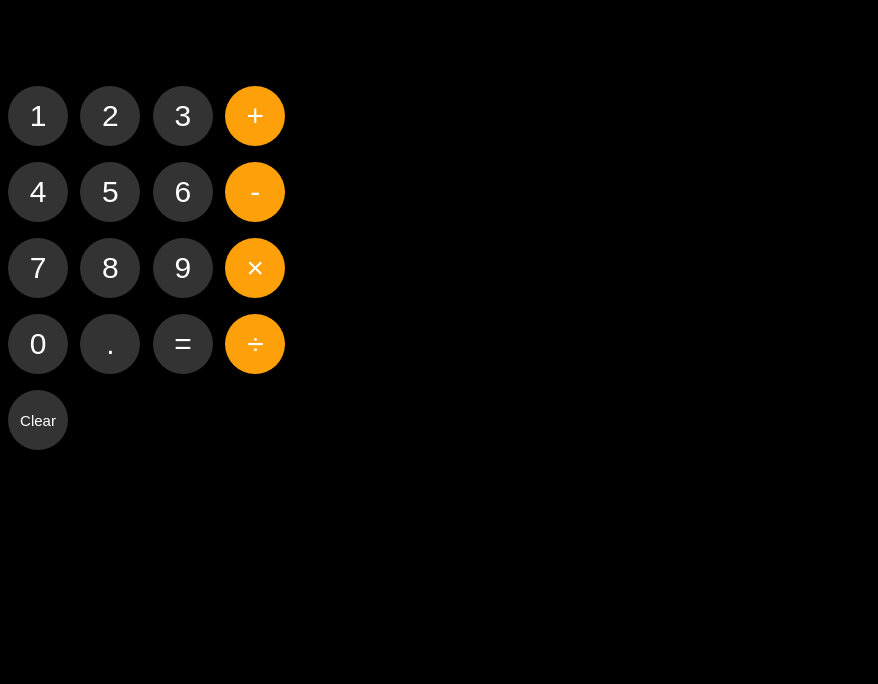
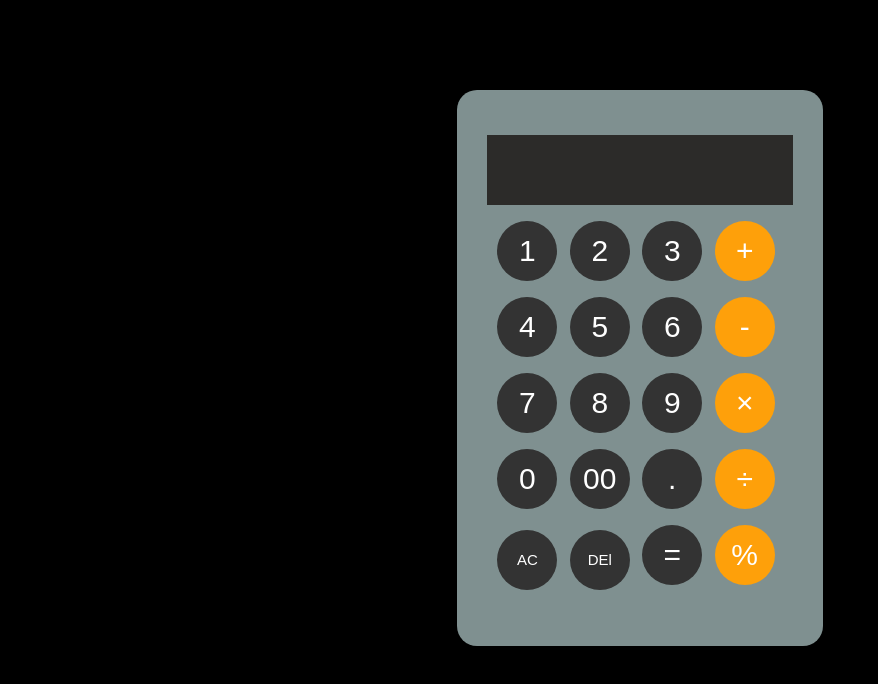
Before and after one commit to Cakra707/Calculator, a plain HTML site: page Calculator/Calculator.html in a window 1280 px wide. Shown: the whole page, without its empty margins (0-878 px from the left). Drawn offline with Linux system fonts and the light colour scheme.

Commit message:
ngubah css dikit, mindahin fungsi error

```diff
--- a/Calculator/Calculator.html
+++ b/Calculator/Calculator.html
@@ -10,11 +10,15 @@
 
 <body>
 
+    <div class="container">
+
         <p class="container-result"></p>
 
+        <div class="button">
         <p>
             <button class="b1" onclick="
-            update('1');
+                update('1')
+
             ">1</button>
 
             <button  class="b1"onclick="
@@ -71,17 +75,9 @@
             update('0')
             ">0</button>
 
+        <button class="b1" onclick="update('00')">00</button>
+
         <button class="b1" onclick="update('.')">.</button>
-
-    <button class="b1" onclick="
-        try {
-             calculation = eval(calculation)
-        } catch {
-            calculation = 'Error';
-        }
-        localStorage.setItem('calc',calculation)
-        upde()
-        ">=</button>
 
         <button class="b1 yb" onclick="
         update('/')
@@ -94,8 +90,26 @@
             console.log(calculation)
             localStorage.setItem('calc',calculation)
             upde()
-        ">Clear</button>
+
+            ">AC</button>
+
+            <button class="b1 clear" onclick="
+            calculation = calculation.toString().slice(0, -1);
+            ">DEl</button>
+
+             <button class="b1" onclick="
+            error();
+
+            localStorage.setItem('calc',calculation)
+            upde()
+            ">=</button>
+
+              <button class="b1 yb" onclick="
+            update('%')
+            ">%</button>
         </p>
+        </div>
+    </div>
 
 
     <script src="data.js"></script>
--- a/Calculator/data.js
+++ b/Calculator/data.js
@@ -5,14 +5,24 @@ let calculation =  localStorage.getItem('calc') || ''
             calculation += value
             localStorage.setItem('calc',calculation)
             upde()
+
             }
 
         function upde() {
             document.querySelector('.container-result').innerHTML = `${calculation}`
             }
 
+
         //opsional
         /*function save(){
             localStorage.setItem('calc',calculation)
         }
         */
+            function error() {
+            try {
+                calculation = eval(calculation)
+            } catch {
+                calculation = 'Error';
+            }
+
+            }
--- a/Calculator/style.css
+++ b/Calculator/style.css
@@ -2,16 +2,39 @@ body{
     background-color: rgb(0, 0, 0);
     color: rgb(255, 255, 255);
     font-family: Arial, Helvetica, sans-serif;
+    display: flex;
+    justify-content: center;
+    align-items: center;
+    height: 90vh;
+
     }
 
+.container {
+    background-color: rgb(127, 144, 144);
+    padding: 40px ;
+    border-radius: 20px;
+    align-items: center;
+    justify-items: center;
+
+}
 .container-result{
     font-size: 40px;
-    margin-bottom: -8px;
+    margin-bottom: 4px;
     margin-top: 5px;
-    padding: 10px 0px ;
-    width: 50%;
+    padding: 10px 10px ;
+    width: 100%;
     height: 50px;
+    background-color: rgb(44, 43, 41);
+    justify-self: center;
+    text-align: right;
+
+
+
 }
+
+
+
+
 
 .b1{
     font-size: 30px;
@@ -22,6 +45,11 @@ body{
     background-color:rgb(51, 51, 51);
     border: none;
     margin-right: 8px;
+    justify-self: center;
+}
+
+.b1:active {
+    transform: scale(0.99);
 }
 
 .yb {
```
Lines whose indentation alone changed are shown as unchanged.
